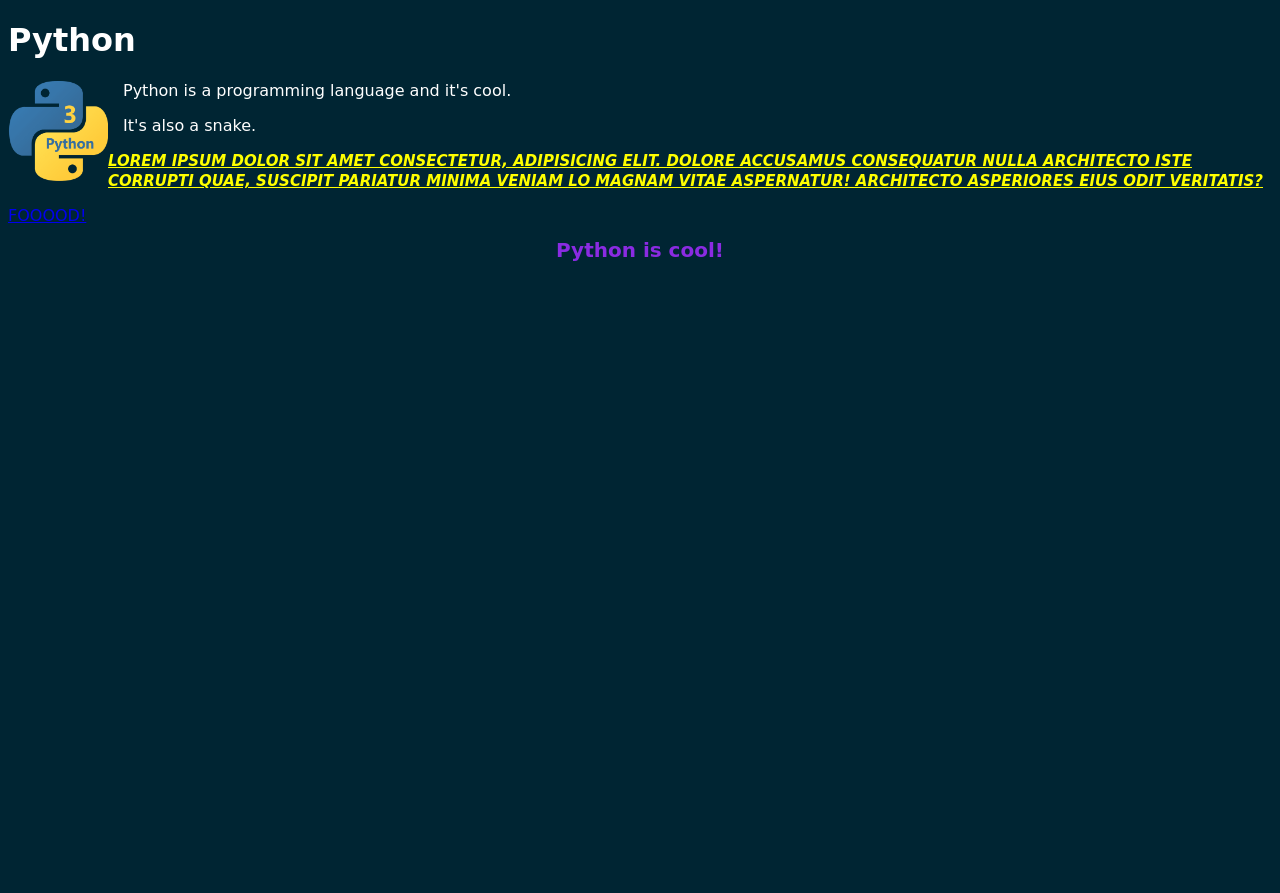
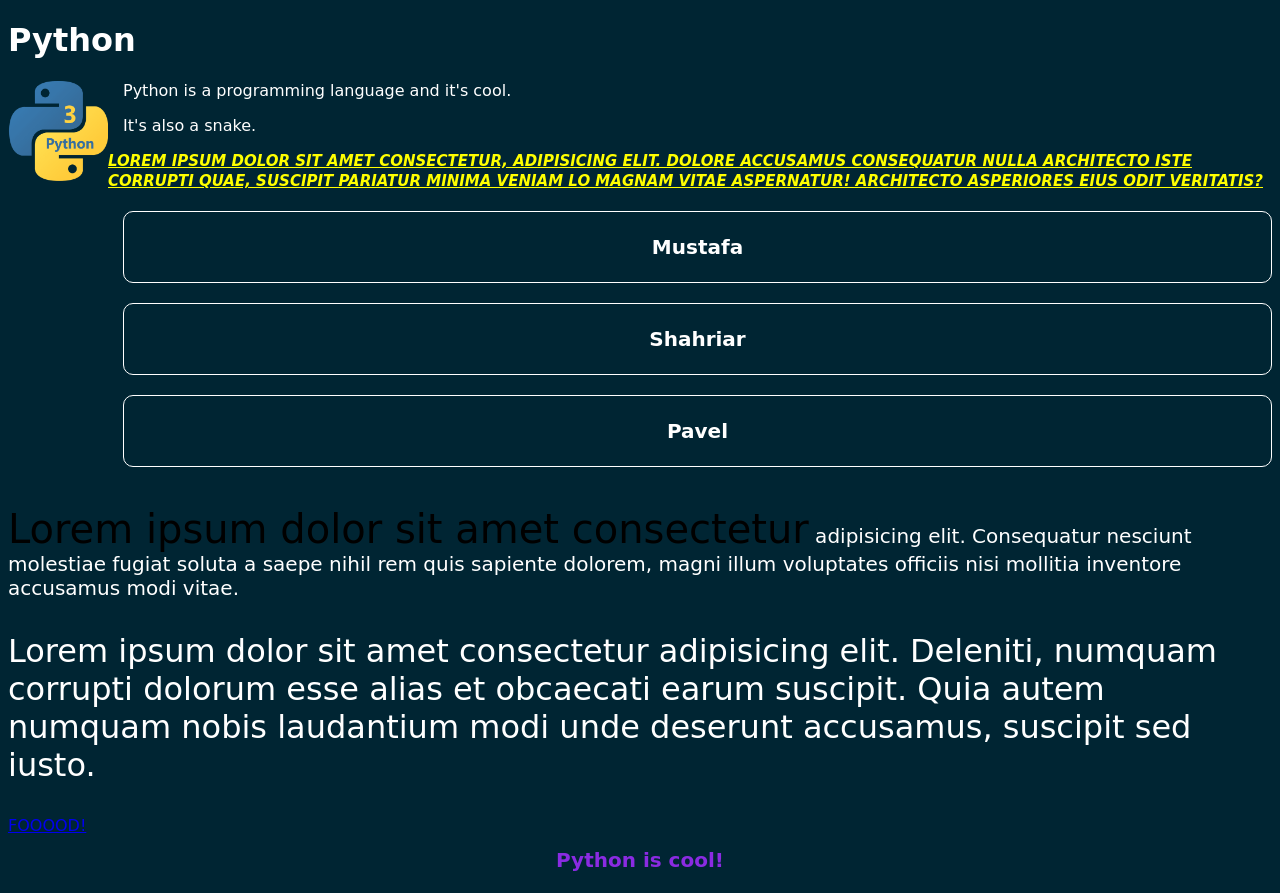
Before and after one commit to prodhanm/HTML_Basic_Example, a plain HTML site: page python.html in a window 1280 px wide. Before the commit the page ends 800 px from the top, so only its background shows below. Drawn offline with Linux system fonts and the light colour scheme; a web font is replaced by a local one.

Commit message:
modified css file for index and forms

```diff
--- a/forms.css
+++ b/forms.css
@@ -1,3 +1,4 @@
+/*
 .insect {
     color: blue;
 }
@@ -13,3 +14,5 @@
     clear: both;
     margin-left: 10px;
 }
+*/
+.insect{color:blue}.crispy{width:500px;clear:both}.crispy input{width:100%;margin-bottom:10px;clear:both;margin-left:10px}
--- a/index.css
+++ b/index.css
@@ -43,3 +43,55 @@ footer {
     /* I need to move text to the right to give adequate space between the text and logo */
     margin-left: 115px;
 }
+
+.box {
+    /* I need to move the box to the right to give adequate space between the text and logo */
+    margin-left: 115px;
+    margin-top: 20px;
+    padding: 20px;
+    border: 1px solid white;
+    border-radius: 10px;
+    font-size: 20px;
+    line-height: 30px;
+    font-weight: bolder;
+    text-align: center;
+}
+
+.boxmodel {
+    margin-left: 115px;
+    margin-top: 20px;
+    padding: 5px 20px 5px 20px;
+    border: 10px solid black;
+    border-radius: 10px;
+    font-size: 20px;
+    line-height: 30px;
+    font-weight: bolder;
+    text-align: center;
+}
+
+#p2 {
+   font-size : 20px;
+}
+
+span {
+    color: black;
+    font-size: 2em;
+}
+
+/* the '2em' on span indicates that the font size of the text
+inside the span tag will be twice the size of the text outside
+the span tag i.e. p2 */
+
+#p3 {
+    font-size: 2em;
+}
+
+/* by itself, without specifying the font size in 'px', the 'em'
+unit will be relative to the font size of the parent element */
+
+/* can also use 'rem' which is relative to the font size of
+the root element aka body tag */
+
+.list {
+    font-family: 'Noto Sans JP', sans-serif;
+}
--- a/python.html
+++ b/python.html
@@ -20,6 +20,28 @@
         magnam vitae aspernatur! Architecto asperiores eius odit
         veritatis?
     </p>
+
+    <div id="boxmodel">
+        <div class="box">Mustafa</div>
+        <div class="box">Shahriar</div>
+        <div class ="box">Pavel</div> <br>
+    </div>
+
+    <p id="p2">
+        <span>Lorem ipsum dolor sit amet consectetur</span> adipisicing elit.
+        Consequatur nesciunt molestiae fugiat soluta a saepe nihil
+        rem quis sapiente dolorem, magni illum voluptates officiis
+        nisi mollitia inventore accusamus modi vitae.
+    </p>
+
+    <p id="p3">
+        Lorem ipsum dolor sit amet consectetur adipisicing elit.
+        Deleniti, numquam corrupti dolorum esse alias et obcaecati
+        earum suscipit. Quia autem numquam nobis laudantium modi unde
+        deserunt accusamus, suscipit sed iusto.
+    </p>
+
+
     <a href="index.html">FOOOOD!</a>
 
     <footer>Python is cool!</footer>
```
Also changed, not shown: index.html (+3 -2 lines), NotoSansOldSouthArabian-Regular.ttf (added), OFL.txt (added).
